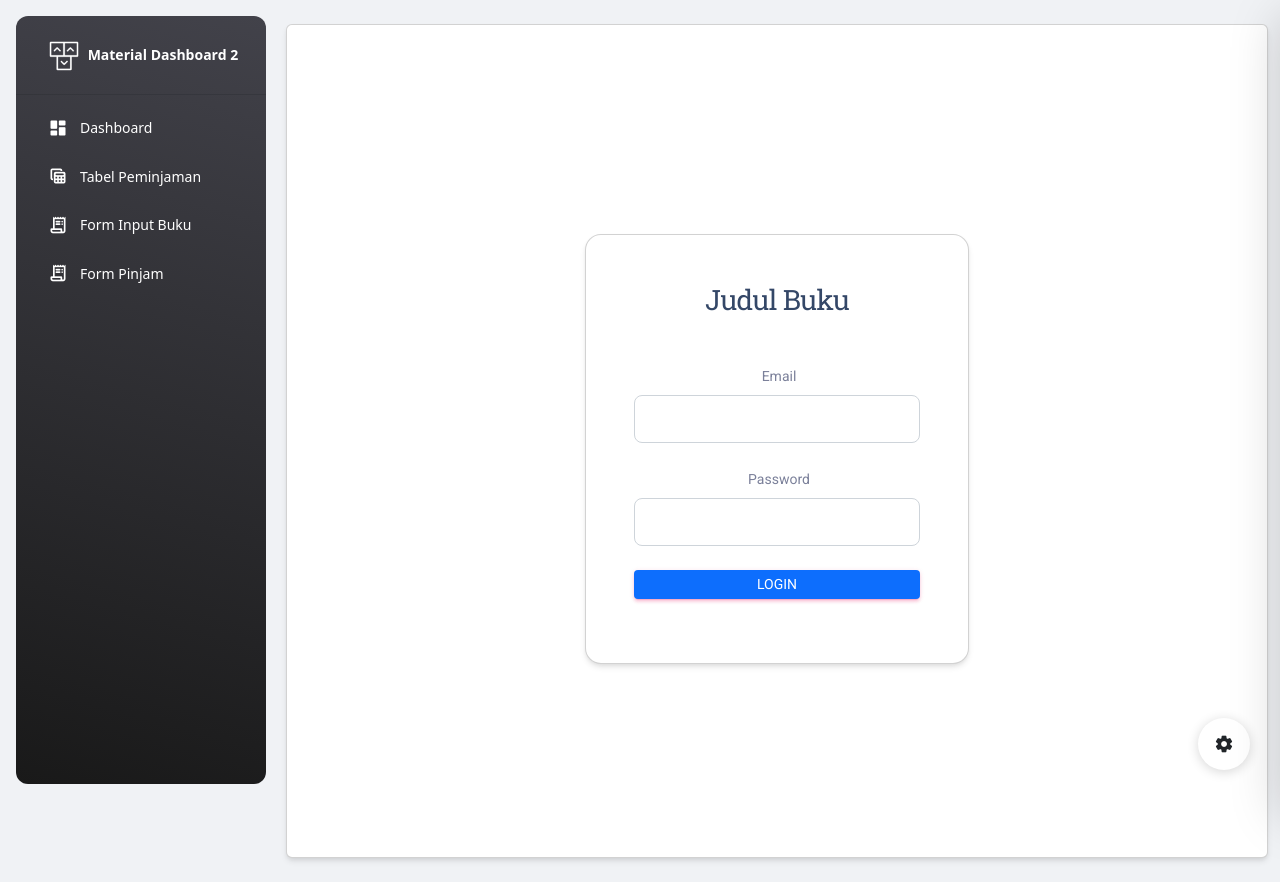
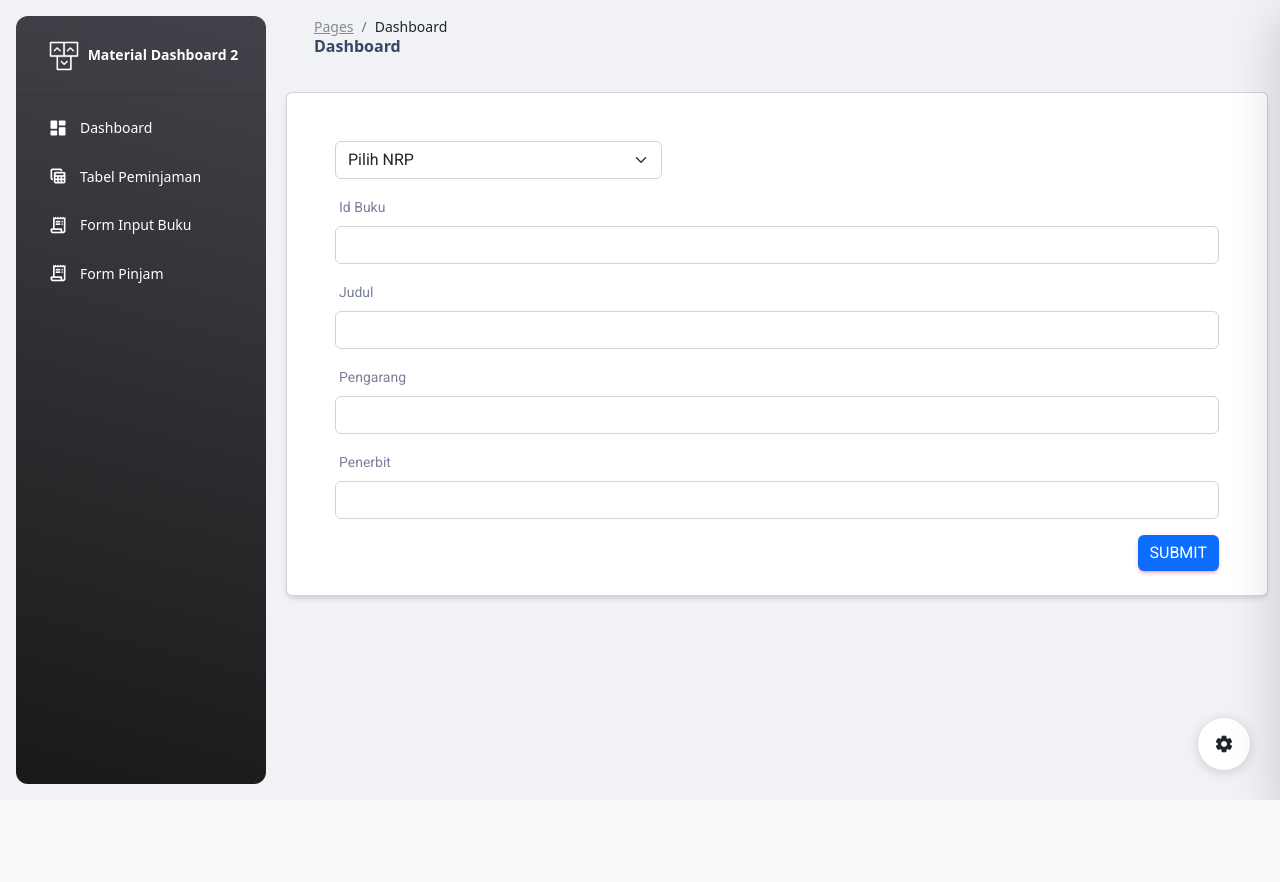
Before and after one commit to wildan1311/perpustakaan, a PHP site: page /form_pinjam.php in a window 1280 px wide. After the commit the page ends 800 px from the top, so only its background shows below. Run offline with PHP 8.4, Linux system fonts and the light colour scheme; data that the repository does not hold is empty; some libraries are stand-ins or nearby versions.

Commit message:
formpinjam

```diff
--- a/form_pinjam.php
+++ b/form_pinjam.php
@@ -13,9 +13,9 @@
 * The above copyright notice and this permission notice shall be included in all copies or substantial portions of the Software.
 -->
 <?php
-    if(isset($_SESSION)){
-        header("location:formdaftar.php");
-    }
+    // if(isset($_SESSION)){
+    //     header("location:formdaftar.php");
+    // }
 ?>
 <!DOCTYPE html>
 <html lang="en">
@@ -49,7 +49,7 @@
   <main class="main-content position-relative max-height-vh-100 h-100 border-radius-lg ">
     <!-- Navbar -->
     <?php
-      //@include 'navbar.php';
+      @include 'navbar.php';
     ?>
     <!-- End Navbar -->
     <div class="container-fluid">
@@ -62,37 +62,48 @@
               </div>
             </div> -->
             <div class="card-body px-0 pb-2">
-                <div class="container py-5 h-100 vh-100">
-                    <div class="row d-flex justify-content-center align-items-center h-100">
-                        <div class="col-12 col-md-8 col-lg-6 col-xl-5">
-                            <div class="card shadow-2-strong" style="border-radius: 1rem;">
-                            <div class="card-body p-5 text-center">
-                                <form action="form_pinjam.php" method="POST"></form>
-                                <h3 class="mb-5">Judul Buku</h3>
+            <form action="" method="post">
+                <div class="mb-3 ms-5 me-5 col-4">
+                  <label for="id_buku" class="form-label" value="NRP"></label>
+                  <select name="nrp" id="nrp" class="form-select" onchange="ngambil()">
+                    <option value="0">Pilih NRP</option>
+                    <?php
+                      @include 'koneksi.php';
+                      $sql = "SELECT id_anggota from user";
+                      $result = mysqli_query($koneksi, $sql);
+                      $row = mysqli_fetch_all(mysqli_query($koneksi, $sql),MYSQLI_ASSOC);
 
-                                <div class="form-outline mb-4">
-                                <label class="form-label" for="typeEmailX-2">Email</label>
-                                <input type="email" id="typeEmailX-2" class="form-control form-control-lg" />
+                      foreach($row as $row){
+                        echo "<option value='".$row['id_anggota']."' onchange='ngambil()'>".$row['id_anggota']."</option>";
+                      }
 
-                                </div>
+                    ?>
+                  </select>
 
-                                <div class="form-outline mb-4">
-                                <label class="form-label" for="typePasswordX-2">Password</label>
-                                <input type="password" id="typePasswordX-2" class="form-control form-control-lg" />
-
-                                </div>
-
-                                <!-- Checkbox -->
-                                <!-- <div class="form-check d-flex justify-content-start mb-4">
-                                <input class="form-check-input" type="checkbox" value="" id="form1Example3" />
-                                <label class="form-check-label" for="form1Example3"> Remember password </label>
-                                </div> -->
-
-                                <button class="btn btn-primary btn-sm btn-block w-100" type="submit">Login</button>
-                                </form>
-                            </div>
-                    </div>
                 </div>
+                <div class="mb-3 ms-5 me-5">
+                  <label for="id_buku" class="form-label">Id Buku</label>
+                  <input type="text" class="form-control" id="id_buku" name="id_buku" aria-describedby="emailHelp" required>
+                </div>
+                <div class="mb-3 ms-5 me-5">
+                  <label for="judul" class="form-label">Judul</label>
+                  <input type="text" class="form-control" id="Penerbit" name="judul">
+                </div>
+                <div class="mb-3 ms-5 me-5">
+                  <label for="Pengarang" class="form-label">Pengarang</label>
+                  <input type="text" class="form-control" id="Pengarang" name="Pengarang" aria-describedby="emailHelp" required>
+                </div>
+                <div class="mb-3 ms-5 me-5">
+                  <label for="Penerbit" class="form-label">Penerbit</label>
+                  <input type="text" class="form-control" id="Penerbit" name="Penerbit">
+                </div>
+                <!-- <div class="mb-3 ms-5 me-5 form-check">
+                  <input type="checkbox" class="form-check-input" id="exampleCheck1">
+                  <label class="form-check-label" for="exampleCheck1">Check me out</label>
+                </div> -->
+                <button type="submit" class="btn btn-primary ms-5 me-5 float-end">Submit</button>
+                </div>
+              </form>
             </div>
         </div>
             </div>
@@ -193,5 +204,4 @@
   <!-- Control Center for Material Dashboard: parallax effects, scripts for the example pages etc -->
   <script src="../assets/js/material-dashboard.min.js?v=3.0.2"></script>
 </body>
-
 </html>
```
Also changed, not shown: dashboard.php (+3 -102 lines).
